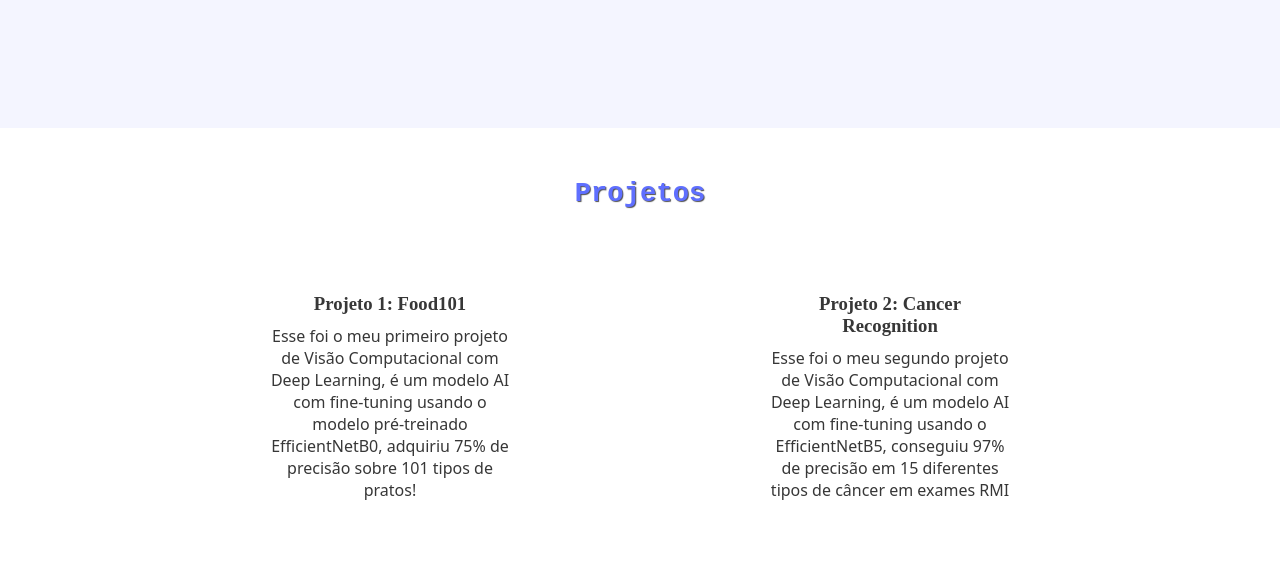
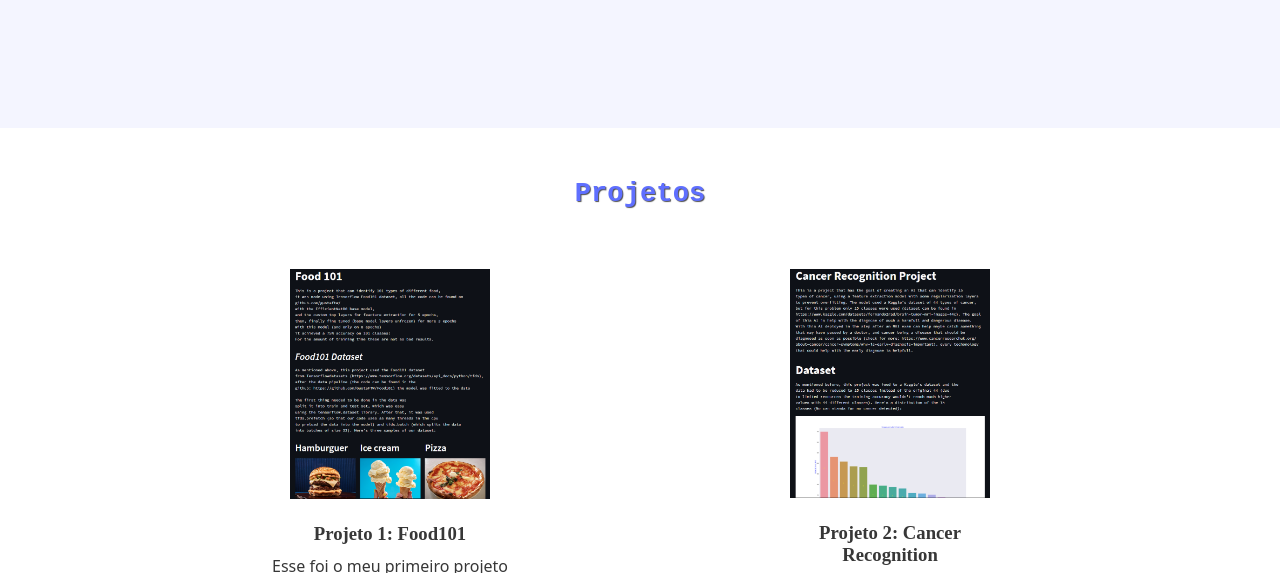
Before and after one commit to gabriel-marchese/site-gustavo, a plain HTML site: page index.html in a window 1280 px wide. Shown: the part 992-1565 px from the top of the page. Drawn offline with Linux system fonts and the light colour scheme; a web font is replaced by a local one.

Commit message:
Mudança na extensão das imagens

```diff
--- a/index.html
+++ b/index.html
@@ -111,14 +111,14 @@
                 <div class="section-cards">
                     <a href="https://gustaftw-food101-streamlit-app-7qmiw7.streamlit.app/" class="project-card-a" id="card1">
                         <div class="project-card">
-                            <div><img src="image/project1.jpg" alt=""></div>
+                            <div><img src="image/project1.jpeg" alt=""></div>
                             <h3>Projeto 1: Food101</h3>
                             <div><p>Esse foi o meu primeiro projeto de Visão Computacional com Deep Learning, é um modelo AI com fine-tuning usando o modelo pré-treinado EfficientNetB0, adquiriu 75% de precisão sobre 101 tipos de pratos!</p></div>
                         </div>
                     </a>
                     <a href="https://gustaftw-cancerrecognition-streamlitappstreamlit-wqau6h.streamlit.app/" class="project-card-a">
                         <div class="project-card">
-                            <div><img src="image/project2.jpg" alt=""></div>
+                            <div><img src="image/project2.jpeg" alt=""></div>
                             <div>
                                 <h3>Projeto 2: Cancer Recognition</h3>
                                 <p>Esse foi o meu segundo projeto de Visão Computacional com Deep Learning, é um modelo AI com fine-tuning usando o EfficientNetB5, conseguiu 97% de precisão em 15 diferentes tipos de câncer em exames RMI</p></div>
```
Also changed, not shown: image/project1.jpeg (renamed from image/project1.png), image/project2.jpeg (renamed from image/project2.png).
